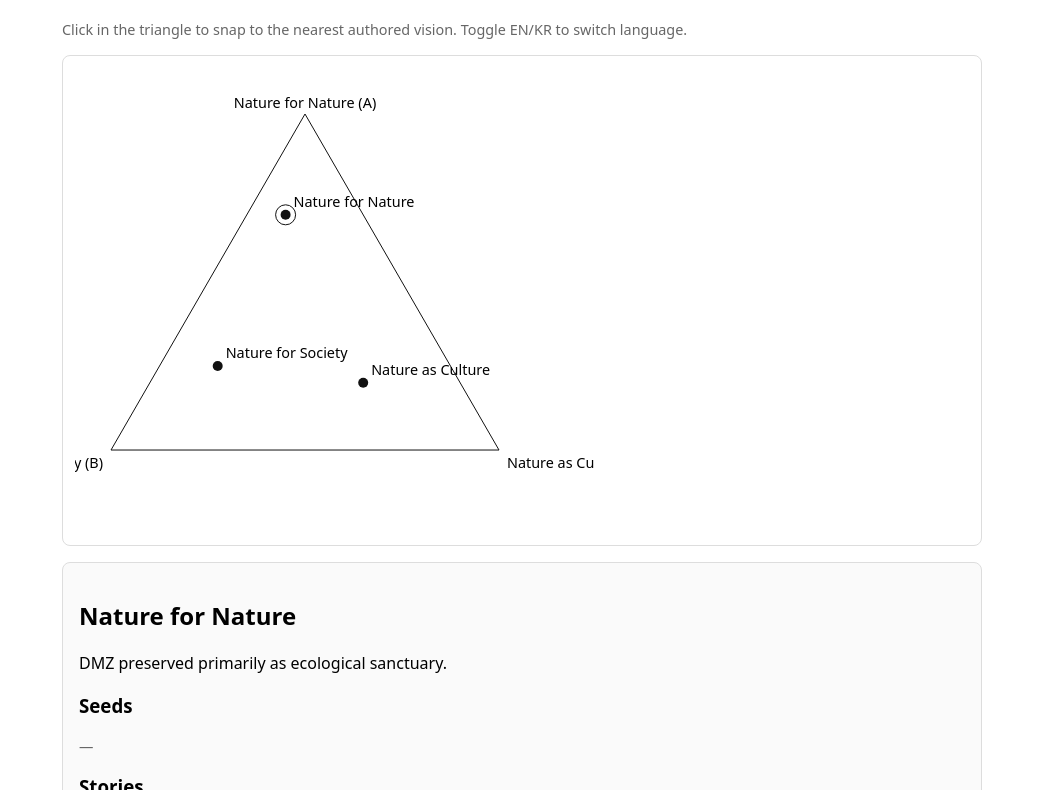
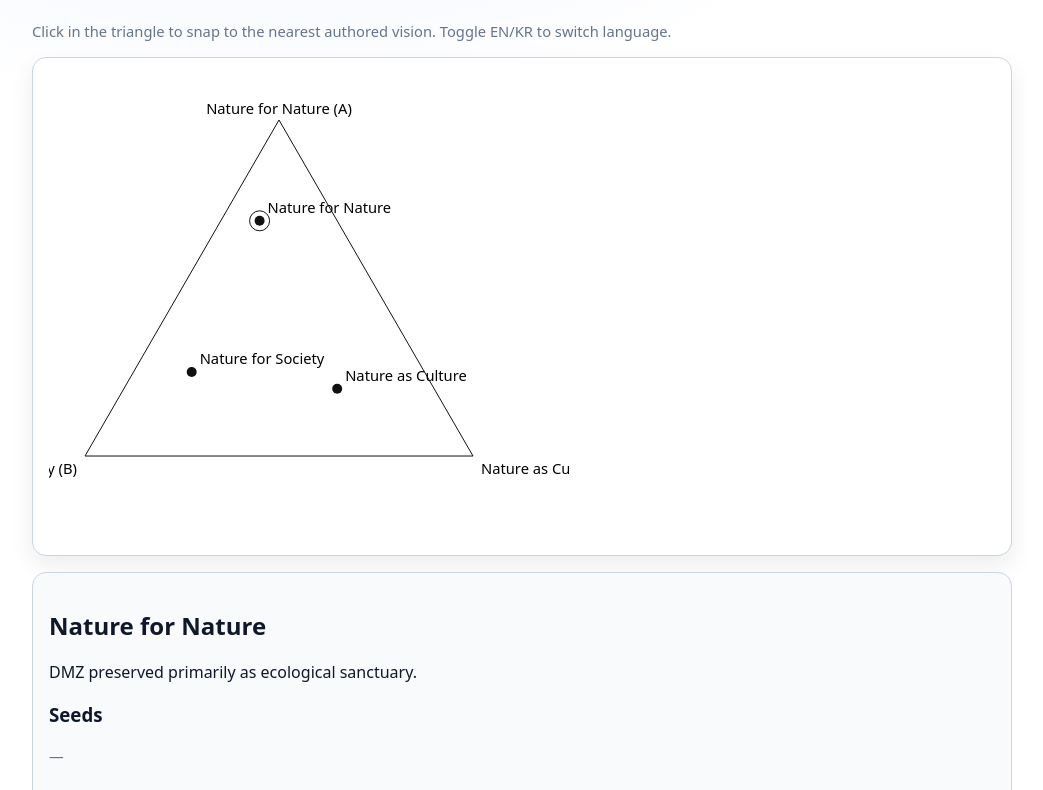
Before and after one commit to gdpeterson/DMZ-NFF-scenarios, a plain HTML site: page index.html in a window 1280 px wide. Shown: the part 112-902 px from the top of the page, without its empty margins (118-1161 px from the left). Drawn offline with nearby package versions, Linux system fonts and the light colour scheme.

Commit message:
Update index.html
improve design

```diff
--- a/index.html
+++ b/index.html
@@ -4,18 +4,40 @@
   <meta charset="UTF-8" />
   <title>DMZ Futures Explorer</title>
   <meta name="viewport" content="width=device-width, initial-scale=1" />
+
   <style>
-    body { font-family: system-ui, -apple-system, Segoe UI, Roboto, sans-serif; max-width: 920px; margin: 2rem auto; padding: 0 1rem; }
-    header { display: flex; justify-content: space-between; align-items: center; gap: 1rem; }
-    #plot { margin-top: 1rem; border: 1px solid #ddd; border-radius: 8px; padding: 12px; }
-    .card { margin-top: 1rem; padding: 1rem; border: 1px solid #ddd; border-radius: 8px; background: #fafafa; }
-    .muted { color: #666; font-size: 0.9rem; }
+    :root{
+      --ink:#0f172a;            /* slate-900 */
+      --muted:#64748b;          /* slate-500 */
+      --card:#f8fafc;           /* slate-50 */
+      --stroke:#cbd5e1;         /* slate-300 */
+      --tri:#0f172a;            /* triangle outline */
+      --chip-bg:#ffffff;
+      --chip-stroke:#e2e8f0;
+      --shadow:0 10px 25px rgba(15,23,42,.08);
+      --axis:#475569;           /* axis label color */
+    }
+    body {
+      font-family: ui-sans-serif, system-ui, -apple-system, Segoe UI, Roboto, Helvetica, Arial, Apple SD Gothic Neo, Malgun Gothic, sans-serif;
+      max-width: 980px; margin: 2rem auto; padding: 0 1rem; color: var(--ink);
+      background: radial-gradient(1200px 600px at 30% -10%, #eef2ff 0%, #ffffff 55%);
+    }
+    header { display:flex; justify-content:space-between; align-items:center; gap:1rem; }
+    #plot { margin-top: 1rem; border: 1px solid var(--stroke); border-radius: 14px; padding: 16px; background:#fff; box-shadow: var(--shadow); }
+    .card { margin-top: 1rem; padding: 1rem; border: 1px solid var(--stroke); border-radius: 14px; background: var(--card); }
+    .muted { color: var(--muted); font-size: .92rem; }
     .chips { display:flex; flex-wrap:wrap; gap:.5rem; margin:.25rem 0 0; }
-    .chip { border:1px solid #ccc; padding:.25rem .5rem; border-radius:999px; background:#fff; font-size:.85rem; }
-    .group { margin-top: .75rem; }
-    button.toggle { padding:.25rem .5rem; border-radius:6px; border:1px solid #ccc; background:#fff; cursor:pointer; }
-    button.toggle.active { background:#111; color:#fff; border-color:#111; }
+    .chip { display:inline-flex; align-items:center; gap:.4ch; border:1px solid var(--chip-stroke); padding:.25rem .55rem; border-radius:999px; background:var(--chip-bg); font-size:.85rem; }
+    .group { margin-top: .85rem; }
+    button.toggle { padding:.35rem .7rem; border-radius:8px; border:1px solid var(--stroke); background:#fff; cursor:pointer; }
+    button.toggle.active { background:var(--ink); color:#fff; border-color:var(--ink); }
+    /* Scenario tag style (colored name labels on the triangle) */
+    .scenario-tag { font-weight:600; font-size:.9rem; paint-order: stroke; stroke: #fff; stroke-width: 6px; }
+    .axis { fill: var(--axis); font-size:.88rem; letter-spacing:.02em; font-variant: all-small-caps; }
+    .tick { fill: var(--muted); font-size:.78rem; }
   </style>
+
+
   <script src="https://d3js.org/d3.v7.min.js"></script>
   <script src="explore.js?v=7" defer></script>
 </head>
```
